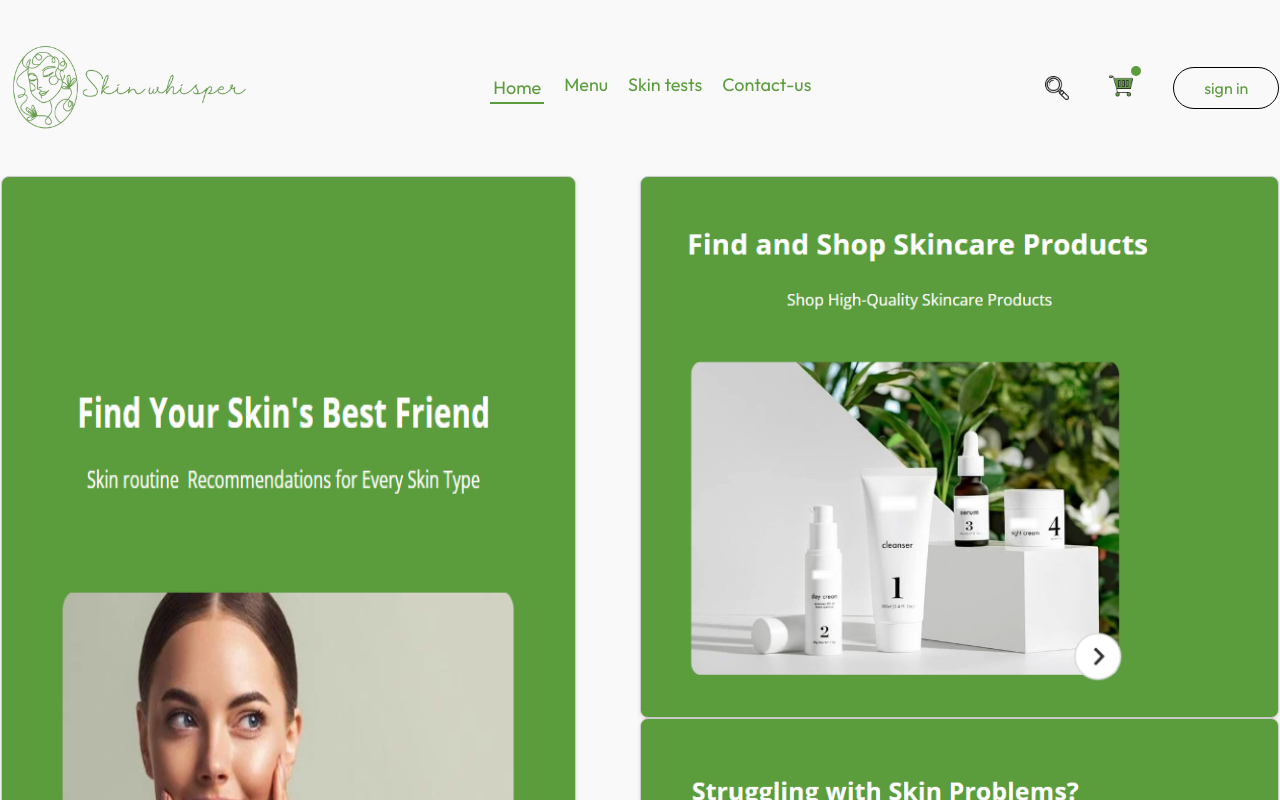
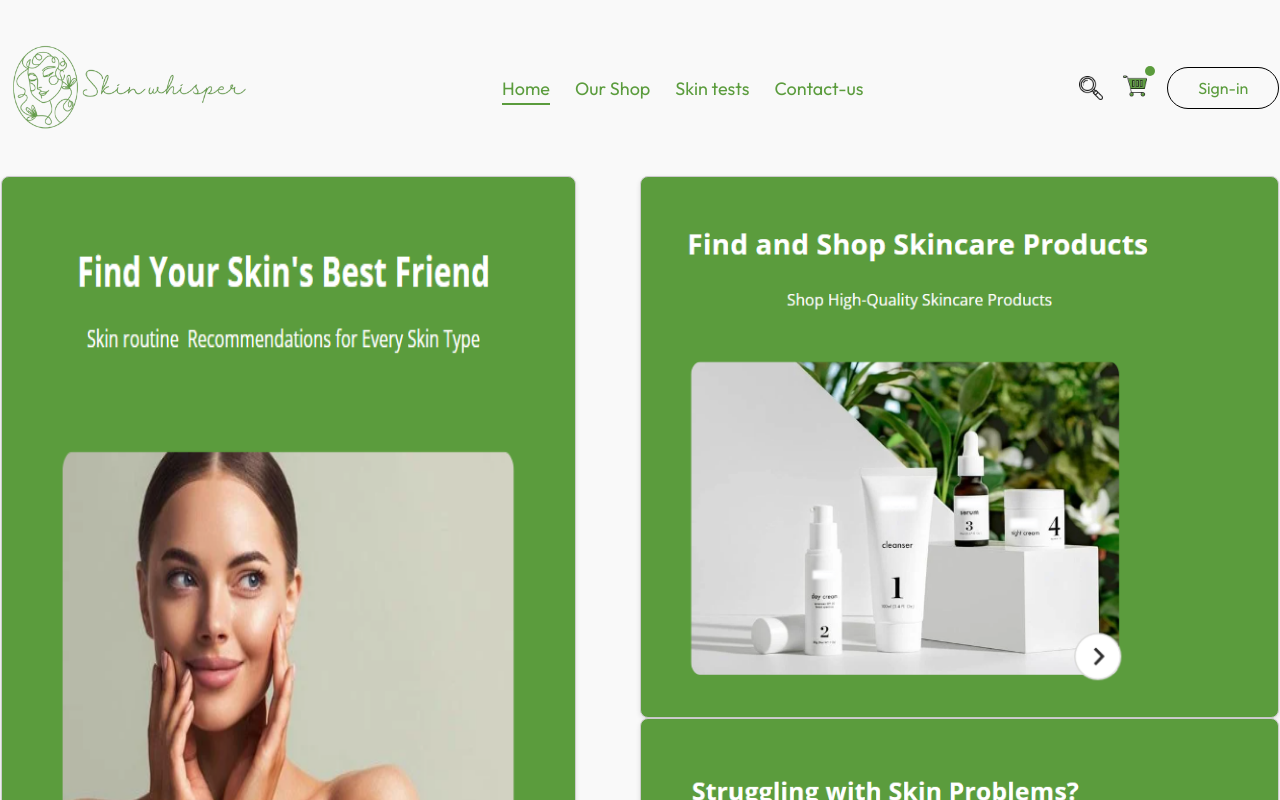
Before and after one commit to Renad-gh3/SkinWisper, a React (Vite) app in the folder FrontEnd/: page / in a window 1280 px wide. Shown: the top 800 px of the page. Built offline with nearby package versions, Linux system fonts and the light colour scheme.

Commit message:
RoutingHomepageToSkinTypePage

```diff
--- a/FrontEnd/src/App.jsx
+++ b/FrontEnd/src/App.jsx
@@ -1,12 +1,21 @@
+import React from 'react';
+import HomePage from "./components/pages/HomePage.jsx";
+import { BrowserRouter as Router, Route, Routes } from 'react-router-dom';
+import FullSkinType from "./components/pages/fullskintype.jsx";
 
-import HomePage from "./components/pages/HomePage.jsx";
-import React from 'react';
+import Navbar from './components/Navbar/Navbar.jsx';
+
 const App = () => {
   return (
-    <div className='app'>
-      <HomePage/>
-    </div>
-  )
+    <Router>
+      <div className='app'>
+        <Routes>
+          <Route path='/' element = {<HomePage />} />
+          <Route path='/fullskintype' element = {<FullSkinType />} />
+        </Routes>
+      </div>
+    </Router>
+  );
 }
 
-export default App
+export default App;
--- a/FrontEnd/src/assets/assets.js
+++ b/FrontEnd/src/assets/assets.js
@@ -7,7 +7,7 @@ import normal from './normal.png'
 import Dry from './Dry.png'
 import oily from './oily.png'
 import sensetive from'./sensetive.png'
-
+//import Box1 from './Box1.png'
 
 export const menu_list = [
     { menu_name:"Combination Skin",menu_image: combination },
@@ -20,5 +20,7 @@ export const menu_list = [
 export const assets = {
     logo,
     search_icon,
-    cart_icon,header,menu_list
+    cart_icon,
+    header,
+    menu_list
 }
--- a/FrontEnd/src/components/Footer/Footer.jsx
+++ b/FrontEnd/src/components/Footer/Footer.jsx
@@ -1,8 +1,8 @@
 import React from 'react';
 import './Footer.css';  // Import the CSS file for the footer styles
-import InstagramIcon from '../../assets/instagram.png';  // Import Instagram icon
-import EmailIcon from '../../assets/email.png';  // Import Email icon
-import MadeInSaudiIcon from '../../assets/saudi.png';  // Import "Made in Saudi" icon
+import InstagramIcon from "../../assets/instagram.png"
+import EmailIcon from "../../assets/email.png";  // Import Email icon
+import MadeInSaudiIcon from "../../assets/saudi.png";  // Import "Made in Saudi" icon
 
 const Footer = () => {
     return (
--- a/FrontEnd/src/components/Header/Header.jsx
+++ b/FrontEnd/src/components/Header/Header.jsx
@@ -1,7 +1,7 @@
 
 import React from 'react';
 import './Header.css';  // Import the CSS file for styles
-import headerImage from '/Users/dode86/Desktop/skinWhisper_project/SkinWisper/FrontEnd/src/assets/header1.png';  // Import the image
+import headerImage from "../../assets/header1.png";  // Import the image
 
 const Header = () => {
     return (
--- a/FrontEnd/src/components/Navbar/Navbar.css
+++ b/FrontEnd/src/components/Navbar/Navbar.css
@@ -10,14 +10,21 @@
 .navbar-menu{
     display: flex;
     list-style: none;
-    gap: 20px;
+    gap: 25px;
     color: #5b9c3d;
     font-size: 18px;
+    flex-grow: 1;
+    justify-content: center;
+    margin-left: 30px;
+}
+.navbar-menu li{
+    position: relative;
 }
 .navbar-right{
     display: flex;
     align-items: center;
-    gap: 40px;
+    gap: 20px;
+    margin-left: auto;
 }
 .navbar-right img{
     width: 24px;
@@ -36,8 +43,8 @@
 .navbar button:hover{
     background: rgba(217, 248, 217, 0.551);
 }
-.navbar .active{
-    padding: 3px;
+.navbar-menu .active{
+    padding-bottom: 3px;
     border-bottom: 2px solid #5b9c3d;
 }
 .navbar li{
@@ -54,5 +61,4 @@
     border-radius: 5px;
     top: -8px;
     right: -8px;
-
 }
--- a/FrontEnd/src/components/Navbar/Navbar.jsx
+++ b/FrontEnd/src/components/Navbar/Navbar.jsx
@@ -1,21 +1,25 @@
-import React, { useState } from 'react'
+import React from 'react'
 import './Navbar.css'
 import { assets } from "../../assets/assets";
-
+import { NavLink } from 'react-router-dom';
 
 const Navbar = () => {
-
-  const [menu,setMenu] = useState("Home");
-
   return (
     <div className= 'navbar'>
       <img src={assets.logo} alt="" className="logo" />
       <ul className="navbar-menu">
-        <li onClick={() => setMenu("Home")} className = {menu === "Home" ? "active" : ""}> Home</li>
-        <li onClick={() => setMenu("Menu")} className = {menu === "Menu" ? "active" : ""}> Menu</li>
-        <li onClick={() => setMenu("Skin test")} className = {menu === "Skin test" ? "active" : ""}> Skin tests</li>
-        <li onClick={() => setMenu("Contact-us")} className={menu === "Contact-us" ? "active" : ""}>Contact-us</li>
-
+        <li>
+          <NavLink to="/" className={({ isActive }) => (isActive ? "active" : "")}>Home</NavLink>
+        </li>
+        <li>
+          <NavLink to="/menu" className={({ isActive }) => (isActive ? "active" : "")}>Our Shop</NavLink>
+        </li>
+        <li>
+          <NavLink to="/skin-test" className={({ isActive }) => (isActive ? "active" : "")}>Skin tests</NavLink>
+        </li>
+        <li>
+          <NavLink to="/contact-us" className={({ isActive }) => (isActive ? "active" : "")}>Contact-us</NavLink>
+        </li>
       </ul>
       <div className="navbar-right">
         <img src={assets.search_icon} alt="" />
@@ -23,10 +27,10 @@ const Navbar = () => {
           <img src = {assets.cart_icon} alt=''/>
           <div className= "dot"></div>
         </div>
-        <button>sign in</button>
+        <button>Sign-in</button>
       </div>
     </div>
   )
 }
 
-export default Navbar
+export default Navbar;
--- a/FrontEnd/src/components/content/SkinTypeRoutine.css
+++ b/FrontEnd/src/components/content/SkinTypeRoutine.css
@@ -4,9 +4,10 @@
     text-align: left;
     padding: 30px;
     font-family: 'Roboto', sans-serif;
-    max-width: 900px;
+    max-width: 100%;
     margin: 0 auto;
     background-color: #fff;
+    box-sizing: border-box;
 }
 .routine-container h2,
 .routine-container p {
--- a/FrontEnd/src/components/pages/HomePage.jsx
+++ b/FrontEnd/src/components/pages/HomePage.jsx
@@ -1,39 +1,37 @@
 import './Home.css';
-import Box1 from'/Users/dode86/Desktop/skinWhisper_project/SkinWisper/FrontEnd/src/assets/Box1.png';
-import Box2 from'/Users/dode86/Desktop/skinWhisper_project/SkinWisper/FrontEnd/src/assets/Box2.png';
-import Box3 from'/Users/dode86/Desktop/skinWhisper_project/SkinWisper/FrontEnd/src/assets/Box3.png';
+import Box1 from "../../assets/Box1.png";
+import Box2 from "../../assets/Box2.png";
+import Box3 from "../../assets/Box3.png";
 import Navbar from '../Navbar/Navbar';
+import { Link } from 'react-router-dom'; //Must npm install
 
 const HomePage = () => {
-
   return (
     <div>
-
- <div className= 'navbar'>
- <Navbar/>
-    </div>
-
-    <section className="quick-select">
+      <div className= 'navbar'>
+        <Navbar/>
+      </div>
+      <section className="quick-select">
         <div className="box-container">
           <div className="box">
-          <a href=''><p></p>
-            <img src={Box1} width="100%" height="80%" alt="Shopping image"/> </a>
+            <Link to = {"/fullskintype"}>
+              <img src={Box1} width="100%" height="80%" />
+            </Link>
           </div>
-
           <div className="box-1">
-          <a href=''><img src={Box2} width="85%" alt="Shopping image" /></a>
-
+            <a href=''>
+              <img src={Box2} width="85%" />
+            </a>
           </div>
-
           <div className="box-3">
             <nav>
-              <a href=''> <img src={Box3} width="75%" alt="Shopping image" /> </a>
-
+              <a href=''>
+                <img src={Box3} width="75%"/>
+              </a>
            </nav>
           </div>
         </div>
       </section>
-
     </div>
   );
 }
--- a/FrontEnd/src/components/pages/fullskintype.jsx
+++ b/FrontEnd/src/components/pages/fullskintype.jsx
@@ -4,6 +4,7 @@ import Header from '../Header/Header.jsx'
 import ExploreMenu from '../ExploreMenu/ExploreMenu.jsx'
 import SkinTypeRoutine from '../content/SkinTypeRoutine.jsx'
 import Footer from '../Footer/Footer.jsx'
+
 const fullskintype = () => {
    const[category,setCategory]=useState("All")
   return (
```
